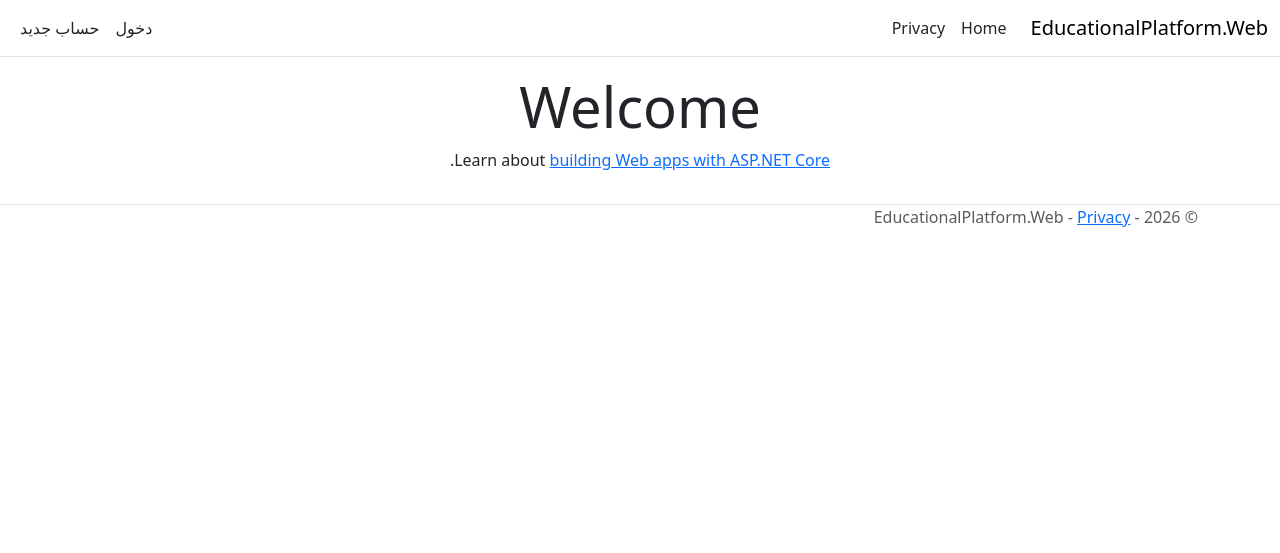
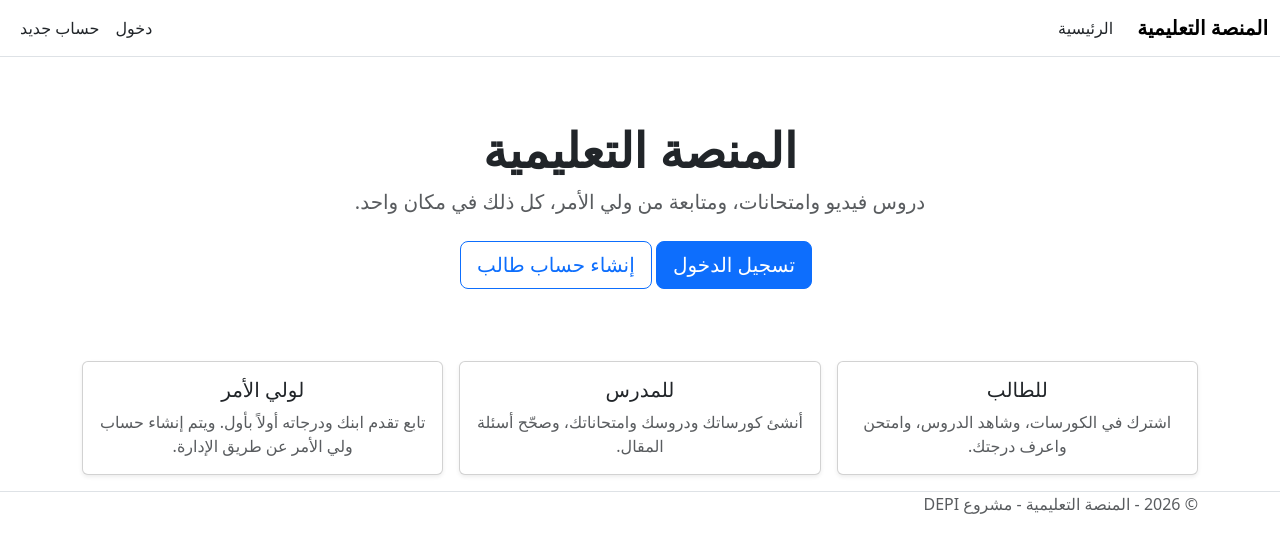
Before and after one commit to MohamedHany1n/Educational-Platform, an ASP.NET Core app: page / in a window 1280 px wide. Shown: the top 553 px of the page. Run offline with ASP.NET Core 8, Linux system fonts and the light colour scheme.

Commit message:
feat: add per-role navigation menus, Arabic layout and home page

```diff
--- a/src/EducationalPlatform.Web/Controllers/HomeController.cs
+++ b/src/EducationalPlatform.Web/Controllers/HomeController.cs
@@ -10,6 +10,12 @@ public class HomeController : Controller
 {
     public IActionResult Index()
     {
+        if (User.Identity?.IsAuthenticated == true && User.IsInRole("Admin"))
+            return RedirectToAction("Index", "Admin");
+
+        // When your dashboard is ready, send your role to it here, for example:
+        // if (User.IsInRole("Teacher")) return RedirectToAction("Index", "Teacher");
+
         return View();
     }
 
--- a/src/EducationalPlatform.Web/Views/Home/Index.cshtml
+++ b/src/EducationalPlatform.Web/Views/Home/Index.cshtml
@@ -1,8 +1,54 @@
 @{
-    ViewData["Title"] = "Home Page";
+    ViewData["Title"] = "الرئيسية";
+    var roleText = User.IsInRole("Teacher") ? "حسابك: مدرس"
+        : User.IsInRole("Student") ? "حسابك: طالب"
+        : User.IsInRole("Parent") ? "حسابك: ولي أمر"
+        : "";
 }
 
-<div class="text-center">
-    <h1 class="display-4">Welcome</h1>
-    <p>Learn about <a href="https://learn.microsoft.com/aspnet/core">building Web apps with ASP.NET Core</a>.</p>
-</div>
+@if (User.Identity != null && User.Identity.IsAuthenticated)
+{
+    <div class="text-center py-5">
+        <h2 class="fw-bold">مرحباً، @User.Identity.Name</h2>
+        <p class="lead text-muted">@roleText</p>
+        <p class="text-muted">ستظهر صفحاتك في القائمة العلوية.</p>
+    </div>
+}
+else
+{
+    <div class="text-center py-5">
+        <h1 class="display-5 fw-bold">المنصة التعليمية</h1>
+        <p class="lead text-muted">دروس فيديو وامتحانات، ومتابعة من ولي الأمر، كل ذلك في مكان واحد.</p>
+        <div class="mt-4">
+            <a class="btn btn-primary btn-lg ms-2" asp-controller="Account" asp-action="Login">تسجيل الدخول</a>
+            <a class="btn btn-outline-primary btn-lg" asp-controller="Account" asp-action="Register">إنشاء حساب طالب</a>
+        </div>
+    </div>
+
+    <div class="row g-3 mt-2">
+        <div class="col-md-4">
+            <div class="card h-100 shadow-sm">
+                <div class="card-body text-center">
+                    <h5 class="card-title">للطالب</h5>
+                    <p class="card-text text-muted">اشترك في الكورسات، وشاهد الدروس، وامتحن واعرف درجتك.</p>
+                </div>
+            </div>
+        </div>
+        <div class="col-md-4">
+            <div class="card h-100 shadow-sm">
+                <div class="card-body text-center">
+                    <h5 class="card-title">للمدرس</h5>
+                    <p class="card-text text-muted">أنشئ كورساتك ودروسك وامتحاناتك، وصحّح أسئلة المقال.</p>
+                </div>
+            </div>
+        </div>
+        <div class="col-md-4">
+            <div class="card h-100 shadow-sm">
+                <div class="card-body text-center">
+                    <h5 class="card-title">لولي الأمر</h5>
+                    <p class="card-text text-muted">تابع تقدم ابنك ودرجاته أولاً بأول. ويتم إنشاء حساب ولي الأمر عن طريق الإدارة.</p>
+                </div>
+            </div>
+        </div>
+    </div>
+}
--- a/src/EducationalPlatform.Web/Views/Shared/_Layout.cshtml
+++ b/src/EducationalPlatform.Web/Views/Shared/_Layout.cshtml
@@ -3,7 +3,7 @@
 <head>
     <meta charset="utf-8" />
     <meta name="viewport" content="width=device-width, initial-scale=1.0" />
-    <title>@ViewData["Title"] - EducationalPlatform.Web</title>
+    <title>@ViewData["Title"] - المنصة التعليمية</title>
     <script type="importmap"></script>
     <link rel="stylesheet" href="~/lib/bootstrap/dist/css/bootstrap.rtl.min.css" />
     <link rel="stylesheet" href="~/css/site.css" asp-append-version="true" />
@@ -13,7 +13,7 @@
     <header>
         <nav class="navbar navbar-expand-sm navbar-toggleable-sm navbar-light bg-white border-bottom box-shadow mb-3">
             <div class="container-fluid">
-                <a class="navbar-brand" asp-area="" asp-controller="Home" asp-action="Index">EducationalPlatform.Web</a>
+                <a class="navbar-brand fw-bold" asp-area="" asp-controller="Home" asp-action="Index">المنصة التعليمية</a>
                 <button class="navbar-toggler" type="button" data-bs-toggle="collapse" data-bs-target=".navbar-collapse" aria-controls="navbarSupportedContent"
                         aria-expanded="false" aria-label="Toggle navigation">
                     <span class="navbar-toggler-icon"></span>
@@ -21,36 +21,29 @@
                 <div class="navbar-collapse collapse d-sm-inline-flex justify-content-between">
                     <ul class="navbar-nav flex-grow-1">
                         <li class="nav-item">
-                            <a class="nav-link text-dark" asp-area="" asp-controller="Home" asp-action="Index">Home</a>
+                            <a class="nav-link text-dark" asp-area="" asp-controller="Home" asp-action="Index">الرئيسية</a>
                         </li>
-                        <li class="nav-item">
-                            <a class="nav-link text-dark" asp-area="" asp-controller="Home" asp-action="Privacy">Privacy</a>
-                        </li>
-                                        </ul>
+                        @* Each role has its own menu file in Views/Shared/Nav. Add your links in your role's file. *@
+                        @if (User.IsInRole("Admin"))
+                        {
+                            <partial name="Nav/_AdminNav" />
+                        }
+                        @if (User.IsInRole("Teacher"))
+                        {
+                            <partial name="Nav/_TeacherNav" />
+                        }
+                        @if (User.IsInRole("Student"))
+                        {
+                            <partial name="Nav/_StudentNav" />
+                        }
+                        @if (User.IsInRole("Parent"))
+                        {
+                            <partial name="Nav/_ParentNav" />
+                        }
+                    </ul>
                     <ul class="navbar-nav">
                         @if (User.Identity != null && User.Identity.IsAuthenticated)
                         {
-                            @if (User.IsInRole("Admin"))
-                            {
-                                <li class="nav-item">
-                                    <a class="nav-link fw-bold text-primary" asp-controller="Admin" asp-action="Index">لوحة الإدارة</a>
-                                </li>
-                                <li class="nav-item">
-                                    <a class="nav-link text-dark" asp-controller="Admin" asp-action="Teachers">المدرسين</a>
-                                </li>
-                                <li class="nav-item">
-                                    <a class="nav-link text-dark" asp-controller="Admin" asp-action="Students">الطلاب</a>
-                                </li>
-                                <li class="nav-item">
-                                    <a class="nav-link text-dark" asp-controller="Admin" asp-action="Parents">أولياء الأمور</a>
-                                </li>
-                                <li class="nav-item">
-                                    <a class="nav-link text-dark" asp-controller="Admin" asp-action="Payments">الإيصالات</a>
-                                </li>
-                                <li class="nav-item">
-                                    <a class="nav-link text-dark" asp-controller="Admin" asp-action="PendingUsers">طلبات الحسابات</a>
-                                </li>
-                            }
                             <li class="nav-item">
                                 <span class="nav-link text-dark">مرحباً، @User.Identity.Name</span>
                             </li>
@@ -85,7 +78,7 @@
 
     <footer class="border-top footer text-muted">
         <div class="container">
-            &copy; 2026 - EducationalPlatform.Web - <a asp-area="" asp-controller="Home" asp-action="Privacy">Privacy</a>
+            &copy; 2026 - المنصة التعليمية - مشروع DEPI
         </div>
     </footer>
     <script src="~/lib/jquery/dist/jquery.min.js"></script>
```
Also changed, not shown: src/EducationalPlatform.Web/Views/Shared/Nav/_AdminNav.cshtml (added, +18 -0 lines), src/EducationalPlatform.Web/Views/Shared/Nav/_ParentNav.cshtml (added, +10 -0 lines), src/EducationalPlatform.Web/Views/Shared/Nav/_StudentNav.cshtml (added, +10 -0 lines), src/EducationalPlatform.Web/Views/Shared/Nav/_TeacherNav.cshtml (added, +10 -0 lines).
